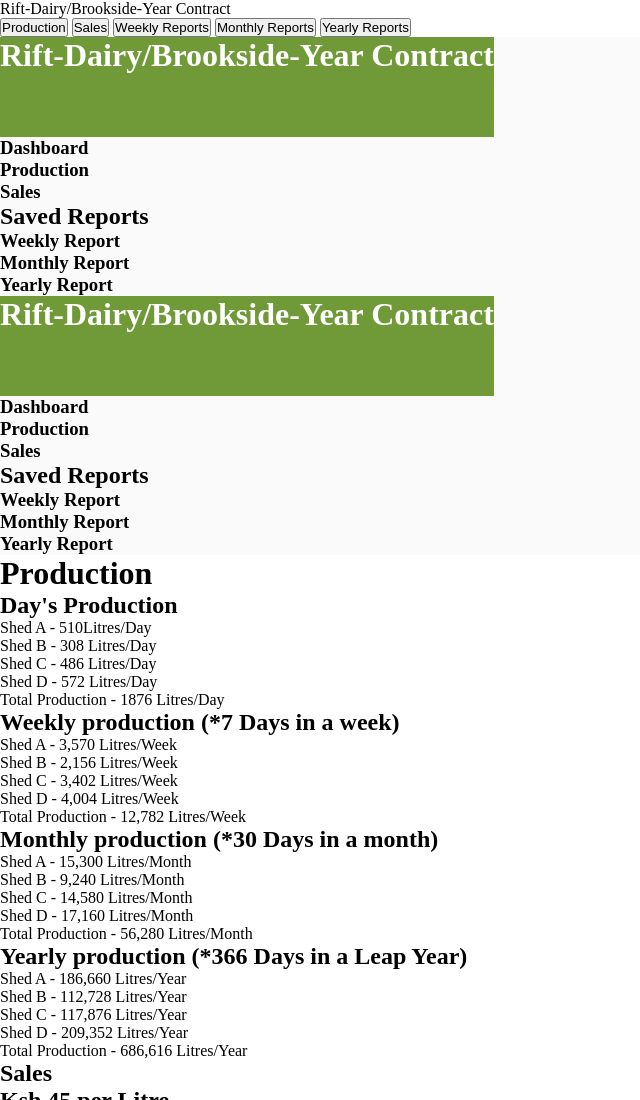
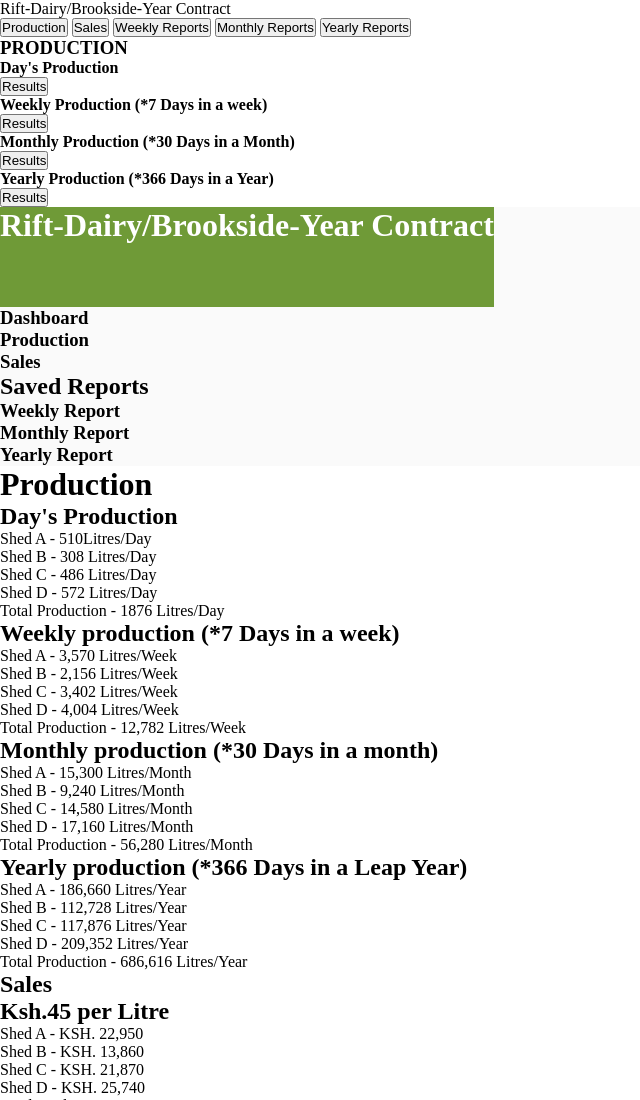
Before and after one commit to Rlynette/Rift-Dairy, a plain HTML site: page index.html in a window 1280 px wide. Shown: the top 1100 px of the page, without its empty margins (0-640 px from the left). Drawn offline with Linux system fonts and the light colour scheme.

Commit message:
edit the navbar

```diff
--- a/index.html
+++ b/index.html
@@ -26,26 +26,43 @@
         <button class="tablinks" onclick="dashboard(event, 'Yearly Reports')">Yearly Reports</button>
       </div>
 
-      <div class="nav">
-        <div class="tag" >
-            <h1>Rift-Dairy/Brookside-Year Contract</h1>
-        </div>
-
-        <div class ="link">
-            <!-- <h1 id="dashboard">Dashboard</h1> -->
-                    <h3 id="dashboard">Dashboard</h3>
-                    <h3 id="production">Production</h3>
-                    <h3 id="sales">Sales</h3>
-        </div>
+      <div id="Production" class="tabcontent">
+        <h3>PRODUCTION</h3>
+        <h4 class="results" id="mySheds">Day's Production</h4>
+            <button onclick="outputperShed()">
+                <p>Results</p>
+            </button>
+        <h4 class="results" id="weeklyproduction">Weekly Production (*7 Days in a week)</h4>
+            <button onclick="weeklyProduction()">
+                <p>Results</p>
+            </button>
+        <h4 class="results" id="monthlyproduction">Monthly Production (*30 Days in a Month)</h4>
+            <button onclick="monthlyProduction()">
+                <p>Results</p>
+            </button>
+        <h4 class="results" id="yearlyproduction">Yearly Production (*366 Days in a Year)</h4>
+            <button onclick="yearlyProduction()">
+                <p>Results</p>
+            </button>
+      </div>
 
 
-        <div class="reports">
-            <h2>Saved Reports</h2>
-                <h3 id="weekly"> Weekly Report</h3>
-                <h3 id="weekly"> Monthly Report</h3>
-                <h3 id="weekly"> Yearly Report</h3>
-        </div>
-</div>
+
+
+
+
+
+
+
+
+
+
+
+
+
+
+
+
 
 
 
```
